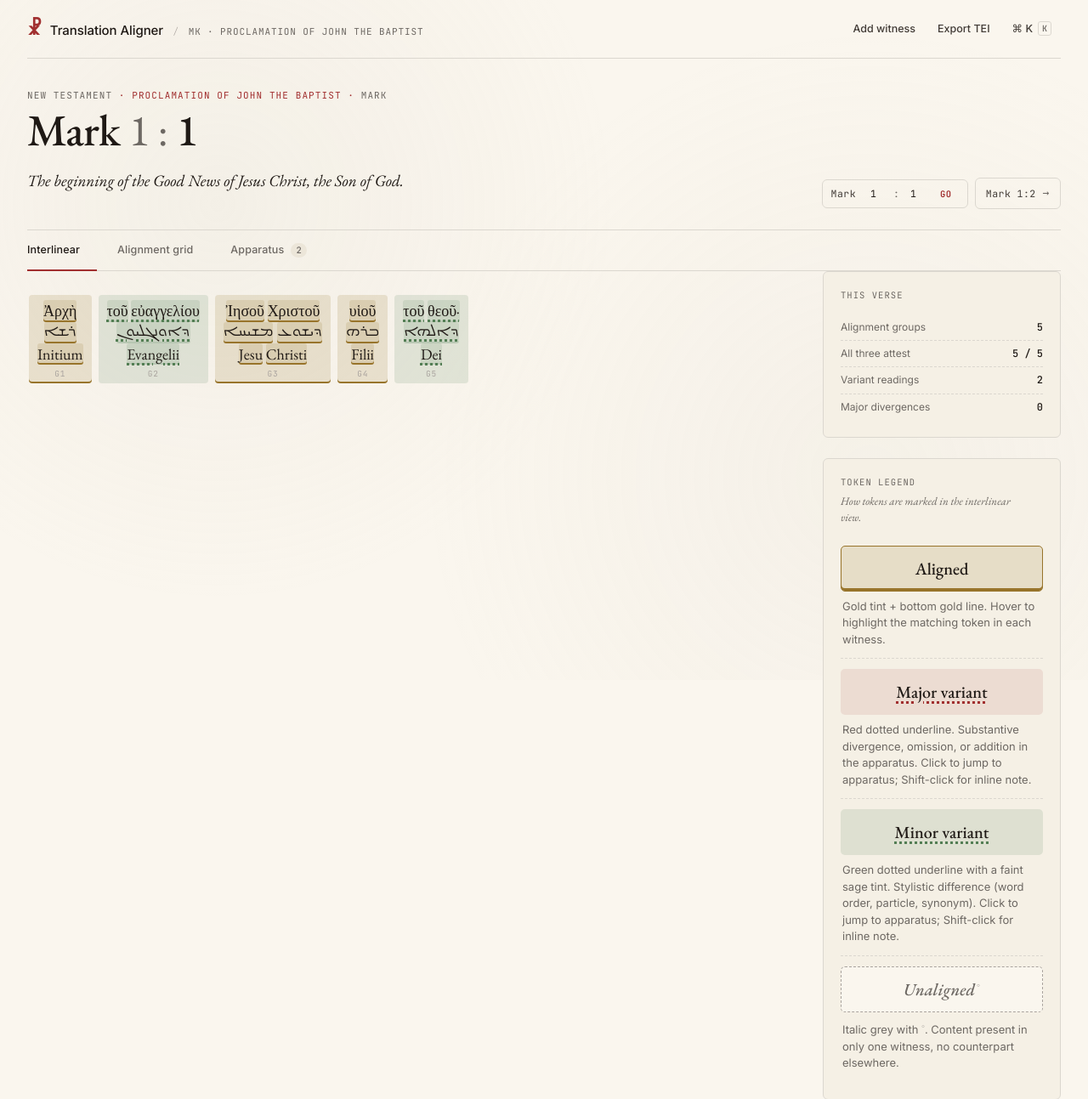
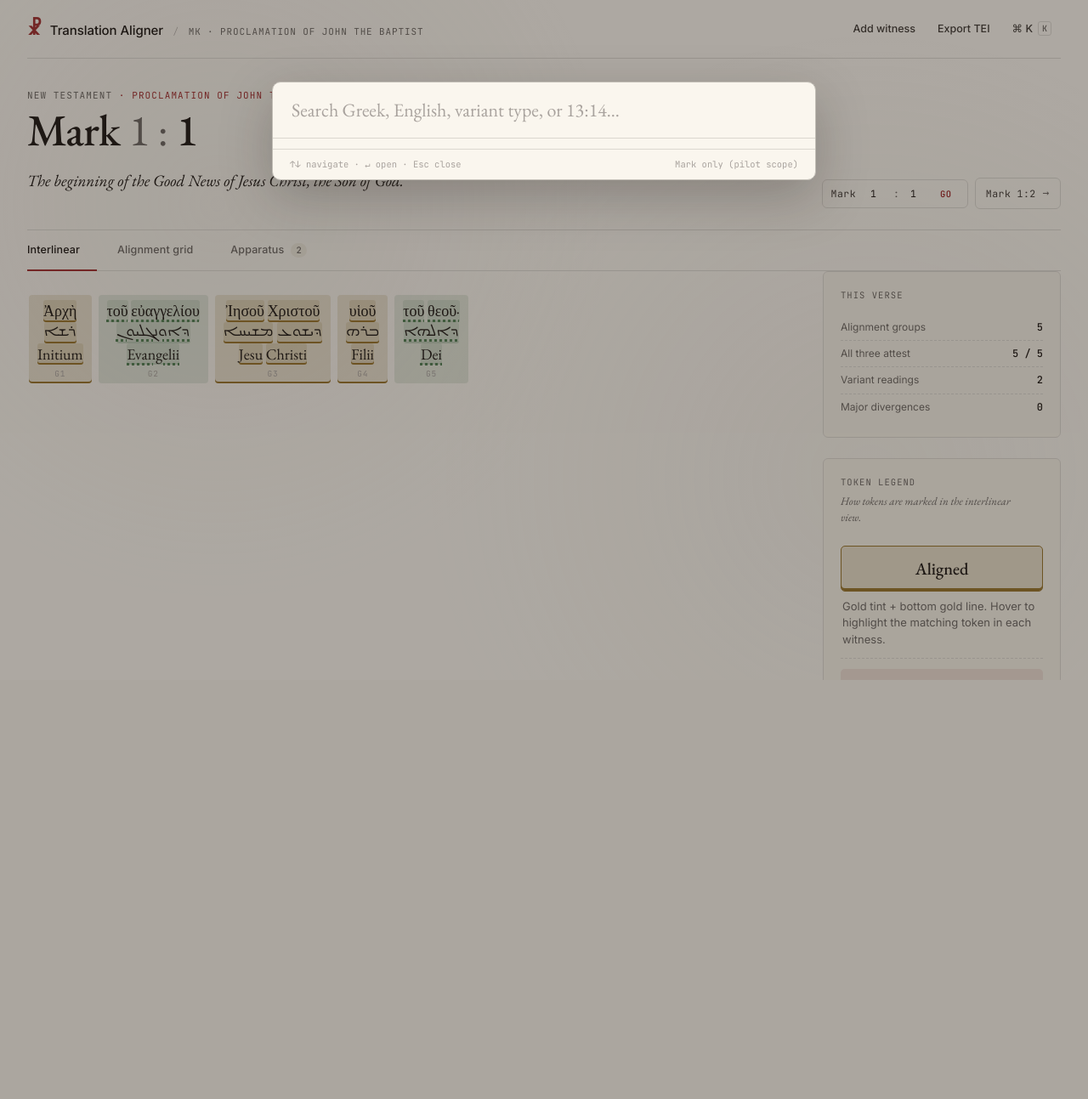
Before and after one commit to Jossifresben/translation-alignment, a Flask app: page /verse/mark/1/1 in a window 1280 px wide. Shown: the top 1293 px of the page at 85% size. After the commit the page ends 800 px from the top, so only its background shows below. Run offline with Flask 3, Linux system fonts and the light colour scheme; some libraries are stand-ins or nearby versions.

Commit message:
feat: ⌘K search palette — Greek, English, variant type, or reference

```diff
--- a/app.py
+++ b/app.py
@@ -291,5 +291,103 @@ def not_found(_e):
     return render_template("404.html"), 404
 
 
+import csv as _csv_search_module  # alias to avoid clashing with any local `csv` name
+
+_SEARCH_INDEX: list[dict] = []   # populated on first /search call
+
+
+def _build_search_index() -> list[dict]:
+    """One-shot index over Mark for the search palette.
+
+    Each entry: {ref, chapter, verse, greek, english, types (set of variant types)}
+    """
+    index: list[dict] = []
+    # Greek + English text
+    greek = {}
+    english = {}
+    greek_csv = DATA_DIR / "corpora" / "greek_nt.csv"
+    en_csv = DATA_DIR / "corpora" / "web.csv"
+    if greek_csv.exists():
+        with greek_csv.open("r", encoding="utf-8", newline="") as f:
+            for r in _csv_search_module.DictReader(f):
+                if r["book"] == "Mark":
+                    greek[(int(r["chapter"]), int(r["verse"]))] = r["text"]
+    if en_csv.exists():
+        with en_csv.open("r", encoding="utf-8", newline="") as f:
+            for r in _csv_search_module.DictReader(f):
+                if r["book"] == "Mark":
+                    english[(int(r["chapter"]), int(r["verse"]))] = r["text"]
+    # Types (from alignment JSONs)
+    align_root = DATA_DIR / "alignments" / "mark"
+    for (ch, v), g in sorted(greek.items()):
+        path = align_root / str(ch) / f"{v}.json"
+        types: set[str] = set()
+        if path.exists():
+            try:
+                data = json.loads(path.read_text(encoding="utf-8"))
+                for group in data.get("alignment", []):
+                    if group.get("variant") and group["variant"] != "aligned":
+                        types.add(group.get("type") or group["variant"])
+            except Exception:
+                pass
+        index.append({
+            "ref": f"Mark {ch}:{v}",
+            "chapter": ch, "verse": v,
+            "greek": g,
+            "english": english.get((ch, v), ""),
+            "types": sorted(types),
+        })
+    return index
+
+
+@app.route("/search")
+def search():
+    global _SEARCH_INDEX
+    if not _SEARCH_INDEX:
+        _SEARCH_INDEX = _build_search_index()
+    q = (request.args.get("q") or "").strip()
+    limit = int(request.args.get("limit") or 25)
+    if not q:
+        return {"results": []}
+    # Reference jump — "13:14"
+    import re as _re
+    m = _re.match(r"^(\d+):(\d+)$", q)
+    if m:
+        ch, v = int(m.group(1)), int(m.group(2))
+        for entry in _SEARCH_INDEX:
+            if entry["chapter"] == ch and entry["verse"] == v:
+                return {"results": [{"ref": entry["ref"],
+                                     "chapter": ch, "verse": v,
+                                     "snippet": entry["greek"][:120],
+                                     "kind": "reference"}]}
+        return {"results": []}
+    q_low = q.lower()
+    out: list[dict] = []
+    for entry in _SEARCH_INDEX:
+        kinds: list[str] = []
+        snippets: list[str] = []
+        if q in entry["greek"] or q_low in entry["greek"].lower():
+            kinds.append("greek")
+            snippets.append(entry["greek"][:160])
+        if q_low and q_low in entry["english"].lower():
+            kinds.append("english")
+            snippets.append(entry["english"][:160])
+        if any(q_low in t.lower() for t in entry["types"]):
+            kinds.append("type")
+            snippets.append("type: " + ", ".join(entry["types"]))
+        if kinds:
+            out.append({
+                "ref": entry["ref"],
+                "chapter": entry["chapter"],
+                "verse": entry["verse"],
+                "snippet": snippets[0] if snippets else entry["greek"][:120],
+                "kind": kinds[0],
+                "matched_in": kinds,
+            })
+            if len(out) >= limit:
+                break
+    return {"results": out}
+
+
 if __name__ == "__main__":
     app.run(debug=True, port=int(os.getenv("PORT", 5020)))
--- a/static/css/styles.css
+++ b/static/css/styles.css
@@ -1138,3 +1138,87 @@ body.dark::before {
 }
 .variant-popover .vp-jump:hover { text-decoration: underline; }
 .variant-popover .vp-hint { color: var(--ink-4); }
+
+/* Search palette */
+.search-overlay {
+  position: fixed; inset: 0;
+  background: oklch(0.22 0.012 60 / 0.35);
+  display: flex; align-items: flex-start; justify-content: center;
+  padding-top: 12vh;
+  z-index: 1000;
+}
+.search-modal {
+  background: var(--parchment);
+  border: 1px solid var(--rule-2);
+  border-radius: 10px;
+  box-shadow: 0 20px 60px oklch(0.22 0.012 60 / 0.25);
+  width: 100%;
+  max-width: 640px;
+  overflow: hidden;
+}
+#search-input {
+  width: 100%;
+  padding: 18px 22px;
+  font-family: 'EB Garamond', serif;
+  font-size: 22px;
+  background: transparent;
+  border: none;
+  border-bottom: 1px solid var(--rule);
+  color: var(--ink);
+  outline: none;
+}
+#search-input::placeholder { color: var(--ink-4); }
+.search-results {
+  list-style: none;
+  padding: 6px 0;
+  margin: 0;
+  max-height: 50vh;
+  overflow-y: auto;
+}
+.search-result {
+  display: grid;
+  grid-template-columns: 100px 1fr auto;
+  gap: 14px;
+  padding: 10px 20px;
+  cursor: pointer;
+  align-items: baseline;
+  font-size: 14px;
+}
+.search-result.active { background: var(--gold-soft); }
+.search-result:hover { background: var(--parchment-3); }
+.search-result .sr-ref {
+  font-family: 'JetBrains Mono', monospace;
+  font-size: 12px;
+  color: var(--rubric);
+  font-weight: 600;
+}
+.search-result .sr-snippet {
+  font-family: 'EB Garamond', serif;
+  color: var(--ink-2);
+  overflow: hidden;
+  text-overflow: ellipsis;
+  white-space: nowrap;
+}
+.search-result .sr-kind {
+  font-family: 'JetBrains Mono', monospace;
+  font-size: 10px;
+  color: var(--ink-4);
+  text-transform: uppercase;
+  letter-spacing: 0.1em;
+}
+.search-results .empty {
+  padding: 20px;
+  color: var(--ink-3);
+  text-align: center;
+  font-style: italic;
+  font-family: 'EB Garamond', serif;
+  list-style: none;
+}
+.search-hint {
+  display: flex; justify-content: space-between;
+  padding: 10px 20px;
+  border-top: 1px solid var(--rule);
+  font-family: 'JetBrains Mono', monospace;
+  font-size: 10.5px;
+  color: var(--ink-4);
+}
--- a/static/js/aligner.js
+++ b/static/js/aligner.js
@@ -343,3 +343,107 @@ function showTooltip(anchor, html) {
     });
   }, 0);
 }
+
+/* --- Search palette (⌘K / Ctrl+K) --- */
+(function () {
+  const overlay = document.getElementById("search-overlay");
+  const input = document.getElementById("search-input");
+  const results = document.getElementById("search-results");
+  const trigger = document.getElementById("search-trigger");
+  if (!overlay || !input || !results) return;
+
+  let activeIdx = 0;
+  let lastResults = [];
+  let debounceTimer = null;
+
+  function open() {
+    overlay.hidden = false;
+    requestAnimationFrame(() => input.focus());
+    input.select();
+  }
+  function close() {
+    overlay.hidden = true;
+    results.innerHTML = "";
+    lastResults = [];
+    activeIdx = 0;
+  }
+
+  if (trigger) trigger.addEventListener("click", open);
+
+  document.addEventListener("keydown", (e) => {
+    const isMac = navigator.platform.toUpperCase().indexOf("MAC") >= 0;
+    if ((isMac && e.metaKey && e.key === "k") || (!isMac && e.ctrlKey && e.key === "k")) {
+      e.preventDefault();
+      open();
+      return;
+    }
+    if (overlay.hidden) return;
+    if (e.key === "Escape") { e.preventDefault(); close(); return; }
+    if (e.key === "ArrowDown") { e.preventDefault(); moveActive(+1); return; }
+    if (e.key === "ArrowUp")   { e.preventDefault(); moveActive(-1); return; }
+    if (e.key === "Enter" && lastResults[activeIdx]) {
+      e.preventDefault();
+      navigateTo(lastResults[activeIdx]);
+    }
+  });
+
+  overlay.addEventListener("click", (e) => {
+    if (e.target === overlay) close();
+  });
+
+  input.addEventListener("input", () => {
+    clearTimeout(debounceTimer);
+    debounceTimer = setTimeout(runSearch, 120);
+  });
+
+  function runSearch() {
+    const q = input.value.trim();
+    if (!q) { results.innerHTML = ""; lastResults = []; return; }
+    fetch("/search?q=" + encodeURIComponent(q) + "&limit=25")
+      .then(r => r.json())
+      .then(data => renderResults(data.results || []))
+      .catch(() => renderResults([]));
+  }
+
+  function renderResults(list) {
+    lastResults = list;
+    activeIdx = 0;
+    if (!list.length) {
+      results.innerHTML = '<li class="empty">No matches.</li>';
+      return;
+    }
+    results.innerHTML = list.map((r, i) =>
+      `<li class="search-result${i === 0 ? ' active' : ''}" data-idx="${i}">
+         <span class="sr-ref">${r.ref}</span>
+         <span class="sr-snippet">${escapeHtml(r.snippet || "")}</span>
+         <span class="sr-kind">${r.kind}</span>
+       </li>`
+    ).join("");
+    results.querySelectorAll(".search-result").forEach(li => {
+      li.addEventListener("click", () => {
+        const i = parseInt(li.dataset.idx, 10);
+        navigateTo(lastResults[i]);
+      });
+    });
+  }
+
+  function moveActive(delta) {
+    const items = results.querySelectorAll(".search-result");
+    if (!items.length) return;
+    items[activeIdx]?.classList.remove("active");
+    activeIdx = (activeIdx + delta + items.length) % items.length;
+    items[activeIdx].classList.add("active");
+    items[activeIdx].scrollIntoView({ block: "nearest" });
+  }
+
+  function navigateTo(r) {
+    close();
+    window.location.href = `/verse/mark/${r.chapter}/${r.verse}`;
+  }
+
+  function escapeHtml(s) {
+    return String(s || "").replace(/[&<>"']/g, c => ({
+      "&": "&amp;", "<": "&lt;", ">": "&gt;", "\"": "&quot;", "'": "&#39;"
+    }[c]));
+  }
+})();
--- a/templates/base.html
+++ b/templates/base.html
@@ -21,7 +21,7 @@
       <nav class="topbar-actions">
         <button class="iconbtn" type="button">Add witness</button>
         <button class="iconbtn" type="button">Export TEI</button>
-        <button class="iconbtn" type="button">⌘ K <kbd>K</kbd></button>
+        <button class="iconbtn" type="button" id="search-trigger">⌘ K <kbd>K</kbd></button>
       </nav>
     </header>
 
@@ -62,6 +62,19 @@
     </form>
   </aside>
 
+  <div id="search-overlay" class="search-overlay" hidden>
+    <div class="search-modal" role="dialog" aria-label="Search verses">
+      <input id="search-input" type="text"
+             autocomplete="off" spellcheck="false"
+             placeholder="Search Greek, English, variant type, or 13:14…" />
+      <ul id="search-results" class="search-results"></ul>
+      <div class="search-hint">
+        <span>↑↓ navigate · ↵ open · Esc close</span>
+        <span>Mark only (pilot scope)</span>
+      </div>
+    </div>
+  </div>
+
   <script src="{{ url_for('static', filename='js/aligner.js') }}"></script>
 </body>
 </html>
```
Also changed, not shown: tests/test_routes.py (+18 -0 lines).
